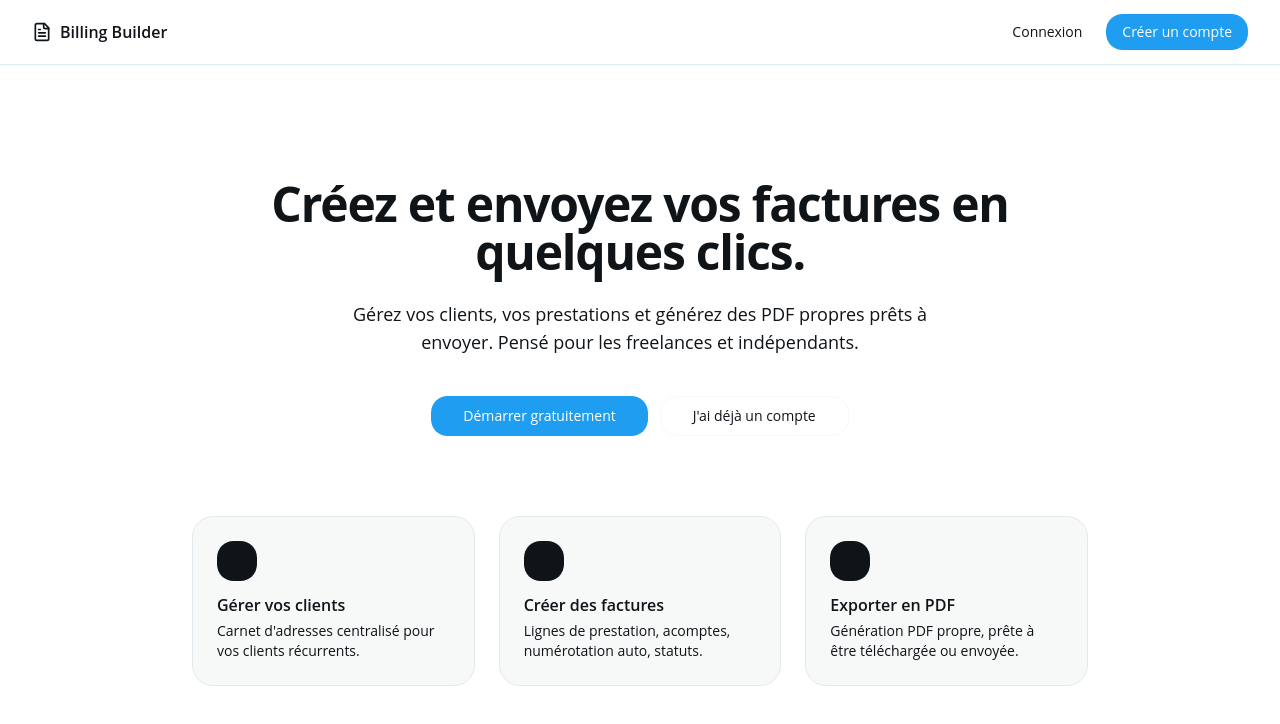
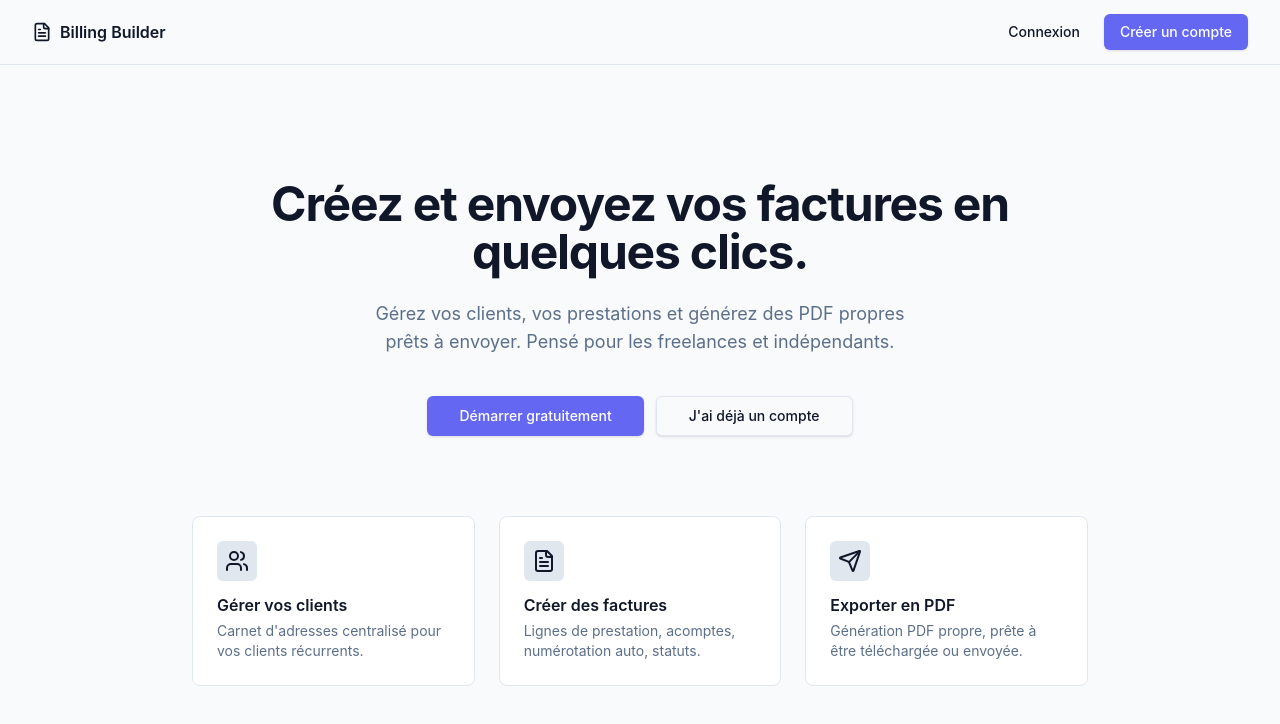
Before and after one commit to ronald-tchuekou/billing-builder, a Next.js app: page / in a window 1280 px wide. Shown: the top 724 px of the page. Built offline with nearby package versions, Linux system fonts and the light colour scheme; no server answers.

Commit message:
feat: Slate + Electric Indigo theme tokens with sidebar dark vars

```diff
--- a/src/app/globals.css
+++ b/src/app/globals.css
@@ -41,19 +41,20 @@
   --color-card: hsl(var(--card));
   --color-card-foreground: hsl(var(--card-foreground));
 
+  --color-sidebar-background: hsl(var(--sidebar-background));
+  --color-sidebar-foreground: hsl(var(--sidebar-foreground));
+  --color-sidebar-primary: hsl(var(--sidebar-primary));
+  --color-sidebar-primary-foreground: hsl(var(--sidebar-primary-foreground));
+  --color-sidebar-accent: hsl(var(--sidebar-accent));
+  --color-sidebar-accent-foreground: hsl(var(--sidebar-accent-foreground));
+  --color-sidebar-border: hsl(var(--sidebar-border));
+  --color-sidebar-ring: hsl(var(--sidebar-ring));
+
   --radius-lg: var(--radius);
   --radius-md: calc(var(--radius) - 2px);
   --radius-sm: calc(var(--radius) - 4px);
 }
 
-/*
-  The default border color has changed to `currentcolor` in Tailwind CSS v4,
-  so we've added these compatibility styles to make sure everything still
-  looks the same as it did with Tailwind CSS v3.
-
-  If we ever want to remove these styles, we need to add an explicit border
-  color utility to any element that depends on these defaults.
-*/
 @layer base {
   *,
   ::after,
@@ -62,55 +63,73 @@
   ::file-selector-button {
     border-color: var(--color-gray-200, currentcolor);
   }
-  body {
-    letter-spacing: var(--tracking-normal);
-  }
 }
 
 @layer base {
   :root {
-    --background: 0 0% 100%;
-    --foreground: 0 0% 3.9%;
+    /* Main palette — light */
+    --background: 210 40% 98%;
+    --foreground: 222 47% 11%;
     --card: 0 0% 100%;
-    --card-foreground: 0 0% 3.9%;
+    --card-foreground: 222 47% 11%;
     --popover: 0 0% 100%;
-    --popover-foreground: 0 0% 3.9%;
-    --primary: 0 0% 9%;
-    --primary-foreground: 0 0% 98%;
-    --secondary: 0 0% 96.1%;
-    --secondary-foreground: 0 0% 9%;
-    --muted: 0 0% 96.1%;
-    --muted-foreground: 0 0% 45.1%;
-    --accent: 0 0% 96.1%;
-    --accent-foreground: 0 0% 9%;
-    --destructive: 0 84.2% 60.2%;
+    --popover-foreground: 222 47% 11%;
+    --primary: 239 84% 67%;
+    --primary-foreground: 0 0% 100%;
+    --secondary: 214 32% 91%;
+    --secondary-foreground: 222 47% 11%;
+    --muted: 214 32% 91%;
+    --muted-foreground: 215 20% 45%;
+    --accent: 214 32% 91%;
+    --accent-foreground: 222 47% 11%;
+    --destructive: 0 84% 60%;
     --destructive-foreground: 0 0% 98%;
-    --border: 0 0% 89.8%;
-    --input: 0 0% 89.8%;
-    --ring: 0 0% 3.9%;
+    --border: 214 32% 91%;
+    --input: 214 32% 91%;
+    --ring: 239 84% 67%;
     --radius: 0.5rem;
+
+    /* Sidebar — always dark regardless of theme */
+    --sidebar-background: 222 47% 7%;
+    --sidebar-foreground: 214 32% 91%;
+    --sidebar-primary: 239 84% 67%;
+    --sidebar-primary-foreground: 0 0% 100%;
+    --sidebar-accent: 222 47% 13%;
+    --sidebar-accent-foreground: 214 32% 91%;
+    --sidebar-border: 222 47% 13%;
+    --sidebar-ring: 239 84% 67%;
   }
 
   .dark {
-    --background: 0 0% 3.9%;
-    --foreground: 0 0% 98%;
-    --card: 0 0% 3.9%;
-    --card-foreground: 0 0% 98%;
-    --popover: 0 0% 3.9%;
-    --popover-foreground: 0 0% 98%;
-    --primary: 0 0% 98%;
-    --primary-foreground: 0 0% 9%;
-    --secondary: 0 0% 14.9%;
-    --secondary-foreground: 0 0% 98%;
-    --muted: 0 0% 14.9%;
-    --muted-foreground: 0 0% 63.9%;
-    --accent: 0 0% 14.9%;
-    --accent-foreground: 0 0% 98%;
-    --destructive: 0 62.8% 30.6%;
+    --background: 222 47% 7%;
+    --foreground: 214 32% 91%;
+    --card: 222 47% 10%;
+    --card-foreground: 214 32% 91%;
+    --popover: 222 47% 10%;
+    --popover-foreground: 214 32% 91%;
+    --primary: 239 84% 67%;
+    --primary-foreground: 0 0% 100%;
+    --secondary: 222 47% 14%;
+    --secondary-foreground: 214 32% 91%;
+    --muted: 222 47% 14%;
+    --muted-foreground: 215 20% 55%;
+    --accent: 222 47% 14%;
+    --accent-foreground: 214 32% 91%;
+    --destructive: 0 63% 31%;
     --destructive-foreground: 0 0% 98%;
-    --border: 0 0% 14.9%;
-    --input: 0 0% 14.9%;
-    --ring: 0 0% 83.1%;
+    --border: 222 47% 14%;
+    --input: 222 47% 14%;
+    --ring: 239 84% 67%;
+
+    /* Sidebar dark — same dark palette */
+    --sidebar-background: 222 47% 5%;
+    --sidebar-foreground: 214 32% 85%;
+    --sidebar-primary: 239 84% 67%;
+    --sidebar-primary-foreground: 0 0% 100%;
+    --sidebar-accent: 222 47% 10%;
+    --sidebar-accent-foreground: 214 32% 85%;
+    --sidebar-border: 222 47% 10%;
+    --sidebar-ring: 239 84% 67%;
   }
 }
 
@@ -122,194 +141,3 @@
     @apply bg-background text-foreground;
   }
 }
-
-/*
-  ---break---
-*/
-
-@theme inline {
-  --font-sans: Open Sans, sans-serif;
-  --font-mono: Menlo, monospace;
-  --font-serif: Georgia, serif;
-  --radius: 1.3rem;
-  --tracking-tighter: calc(var(--tracking-normal) - 0.05em);
-  --tracking-tight: calc(var(--tracking-normal) - 0.025em);
-  --tracking-wide: calc(var(--tracking-normal) + 0.025em);
-  --tracking-wider: calc(var(--tracking-normal) + 0.05em);
-  --tracking-widest: calc(var(--tracking-normal) + 0.1em);
-  --tracking-normal: var(--tracking-normal);
-  --shadow-2xl: var(--shadow-2xl);
-  --shadow-xl: var(--shadow-xl);
-  --shadow-lg: var(--shadow-lg);
-  --shadow-md: var(--shadow-md);
-  --shadow: var(--shadow);
-  --shadow-sm: var(--shadow-sm);
-  --shadow-xs: var(--shadow-xs);
-  --shadow-2xs: var(--shadow-2xs);
-  --spacing: var(--spacing);
-  --letter-spacing: var(--letter-spacing);
-  --shadow-offset-y: var(--shadow-offset-y);
-  --shadow-offset-x: var(--shadow-offset-x);
-  --shadow-spread: var(--shadow-spread);
-  --shadow-blur: var(--shadow-blur);
-  --shadow-opacity: var(--shadow-opacity);
-  --color-shadow-color: var(--shadow-color);
-  --color-sidebar-ring: var(--sidebar-ring);
-  --color-sidebar-border: var(--sidebar-border);
-  --color-sidebar-accent-foreground: var(--sidebar-accent-foreground);
-  --color-sidebar-accent: var(--sidebar-accent);
-  --color-sidebar-primary-foreground: var(--sidebar-primary-foreground);
-  --color-sidebar-primary: var(--sidebar-primary);
-  --color-sidebar-foreground: var(--sidebar-foreground);
-  --color-sidebar: var(--sidebar);
-  --color-chart-5: var(--chart-5);
-  --color-chart-4: var(--chart-4);
-  --color-chart-3: var(--chart-3);
-  --color-chart-2: var(--chart-2);
-  --color-chart-1: var(--chart-1);
-  --color-ring: var(--ring);
-  --color-input: var(--input);
-  --color-border: var(--border);
-  --color-destructive-foreground: var(--destructive-foreground);
-  --color-destructive: var(--destructive);
-  --color-accent-foreground: var(--accent-foreground);
-  --color-accent: var(--accent);
-  --color-muted-foreground: var(--muted-foreground);
-  --color-muted: var(--muted);
-  --color-secondary-foreground: var(--secondary-foreground);
-  --color-secondary: var(--secondary);
-  --color-primary-foreground: var(--primary-foreground);
-  --color-primary: var(--primary);
-  --color-popover-foreground: var(--popover-foreground);
-  --color-popover: var(--popover);
-  --color-card-foreground: var(--card-foreground);
-  --color-card: var(--card);
-  --color-foreground: var(--foreground);
-  --color-background: var(--background);
-  --radius-sm: calc(var(--radius) * 0.6);
-  --radius-md: calc(var(--radius) * 0.8);
-  --radius-lg: var(--radius);
-  --radius-xl: calc(var(--radius) * 1.4);
-  --radius-2xl: calc(var(--radius) * 1.8);
-  --radius-3xl: calc(var(--radius) * 2.2);
-  --radius-4xl: calc(var(--radius) * 2.6);
-}
-
-/*
-  ---break---
-*/
-
-:root {
-  --background: oklch(1.0000 0 0);
-  --foreground: oklch(0.1884 0.0128 248.5103);
-  --card: oklch(0.9784 0.0011 197.1387);
-  --card-foreground: oklch(0.1884 0.0128 248.5103);
-  --popover: oklch(1.0000 0 0);
-  --popover-foreground: oklch(0.1884 0.0128 248.5103);
-  --primary: oklch(0.6723 0.1606 244.9955);
-  --primary-foreground: oklch(1.0000 0 0);
-  --secondary: oklch(0.1884 0.0128 248.5103);
-  --secondary-foreground: oklch(1.0000 0 0);
-  --muted: oklch(0.9222 0.0013 286.3737);
-  --muted-foreground: oklch(0.1884 0.0128 248.5103);
-  --accent: oklch(0.9392 0.0166 250.8453);
-  --accent-foreground: oklch(0.6723 0.1606 244.9955);
-  --destructive: oklch(0.6188 0.2376 25.7658);
-  --destructive-foreground: oklch(1.0000 0 0);
-  --border: oklch(0.9317 0.0118 231.6594);
-  --input: oklch(0.9809 0.0025 228.7836);
-  --ring: oklch(0.6818 0.1584 243.3540);
-  --chart-1: oklch(0.6723 0.1606 244.9955);
-  --chart-2: oklch(0.6907 0.1554 160.3454);
-  --chart-3: oklch(0.8214 0.1600 82.5337);
-  --chart-4: oklch(0.7064 0.1822 151.7125);
-  --chart-5: oklch(0.5919 0.2186 10.5826);
-  --radius: 1.3rem;
-  --sidebar: oklch(0.9784 0.0011 197.1387);
-  --sidebar-foreground: oklch(0.1884 0.0128 248.5103);
-  --sidebar-primary: oklch(0.6723 0.1606 244.9955);
-  --sidebar-primary-foreground: oklch(1.0000 0 0);
-  --sidebar-accent: oklch(0.9392 0.0166 250.8453);
-  --sidebar-accent-foreground: oklch(0.6723 0.1606 244.9955);
-  --sidebar-border: oklch(0.9271 0.0101 238.5177);
-  --sidebar-ring: oklch(0.6818 0.1584 243.3540);
-  --font-sans: Open Sans, sans-serif;
-  --font-serif: Georgia, serif;
-  --font-mono: Menlo, monospace;
-  --shadow-color: rgba(29,161,242,0.15);
-  --shadow-opacity: 0;
-  --shadow-blur: 0px;
-  --shadow-spread: 0px;
-  --shadow-offset-x: 0px;
-  --shadow-offset-y: 2px;
-  --letter-spacing: 0em;
-  --spacing: 0.25rem;
-  --shadow-2xs: 0px 2px 0px 0px hsl(202.8169 89.1213% 53.1373% / 0.00);
-  --shadow-xs: 0px 2px 0px 0px hsl(202.8169 89.1213% 53.1373% / 0.00);
-  --shadow-sm: 0px 2px 0px 0px hsl(202.8169 89.1213% 53.1373% / 0.00), 0px 1px 2px -1px hsl(202.8169 89.1213% 53.1373% / 0.00);
-  --shadow: 0px 2px 0px 0px hsl(202.8169 89.1213% 53.1373% / 0.00), 0px 1px 2px -1px hsl(202.8169 89.1213% 53.1373% / 0.00);
-  --shadow-md: 0px 2px 0px 0px hsl(202.8169 89.1213% 53.1373% / 0.00), 0px 2px 4px -1px hsl(202.8169 89.1213% 53.1373% / 0.00);
-  --shadow-lg: 0px 2px 0px 0px hsl(202.8169 89.1213% 53.1373% / 0.00), 0px 4px 6px -1px hsl(202.8169 89.1213% 53.1373% / 0.00);
-  --shadow-xl: 0px 2px 0px 0px hsl(202.8169 89.1213% 53.1373% / 0.00), 0px 8px 10px -1px hsl(202.8169 89.1213% 53.1373% / 0.00);
-  --shadow-2xl: 0px 2px 0px 0px hsl(202.8169 89.1213% 53.1373% / 0.00);
-  --tracking-normal: 0em;
-}
-
-/*
-  ---break---
-*/
-
-.dark {
-  --background: oklch(0 0 0);
-  --foreground: oklch(0.9328 0.0025 228.7857);
-  --card: oklch(0.2097 0.0080 274.5332);
-  --card-foreground: oklch(0.8853 0 0);
-  --popover: oklch(0 0 0);
-  --popover-foreground: oklch(0.9328 0.0025 228.7857);
-  --primary: oklch(0.6692 0.1607 245.0110);
-  --primary-foreground: oklch(1.0000 0 0);
-  --secondary: oklch(0.9622 0.0035 219.5331);
-  --secondary-foreground: oklch(0.1884 0.0128 248.5103);
-  --muted: oklch(0.2090 0 0);
-  --muted-foreground: oklch(0.5637 0.0078 247.9662);
-  --accent: oklch(0.1928 0.0331 242.5459);
-  --accent-foreground: oklch(0.6692 0.1607 245.0110);
-  --destructive: oklch(0.6188 0.2376 25.7658);
-  --destructive-foreground: oklch(1.0000 0 0);
-  --border: oklch(0.2674 0.0047 248.0045);
-  --input: oklch(0.3020 0.0288 244.8244);
-  --ring: oklch(0.6818 0.1584 243.3540);
-  --chart-1: oklch(0.6723 0.1606 244.9955);
-  --chart-2: oklch(0.6907 0.1554 160.3454);
-  --chart-3: oklch(0.8214 0.1600 82.5337);
-  --chart-4: oklch(0.7064 0.1822 151.7125);
-  --chart-5: oklch(0.5919 0.2186 10.5826);
-  --radius: 1.3rem;
-  --sidebar: oklch(0.2097 0.0080 274.5332);
-  --sidebar-foreground: oklch(0.8853 0 0);
-  --sidebar-primary: oklch(0.6818 0.1584 243.3540);
-  --sidebar-primary-foreground: oklch(1.0000 0 0);
-  --sidebar-accent: oklch(0.1928 0.0331 242.5459);
-  --sidebar-accent-foreground: oklch(0.6692 0.1607 245.0110);
-  --sidebar-border: oklch(0.3795 0.0220 240.5943);
-  --sidebar-ring: oklch(0.6818 0.1584 243.3540);
-  --font-sans: Open Sans, sans-serif;
-  --font-serif: Georgia, serif;
-  --font-mono: Menlo, monospace;
-  --shadow-color: rgba(29,161,242,0.25);
-  --shadow-opacity: 0;
-  --shadow-blur: 0px;
-  --shadow-spread: 0px;
-  --shadow-offset-x: 0px;
-  --shadow-offset-y: 2px;
-  --letter-spacing: 0em;
-  --spacing: 0.25rem;
-  --shadow-2xs: 0px 2px 0px 0px hsl(202.8169 89.1213% 53.1373% / 0.00);
-  --shadow-xs: 0px 2px 0px 0px hsl(202.8169 89.1213% 53.1373% / 0.00);
-  --shadow-sm: 0px 2px 0px 0px hsl(202.8169 89.1213% 53.1373% / 0.00), 0px 1px 2px -1px hsl(202.8169 89.1213% 53.1373% / 0.00);
-  --shadow: 0px 2px 0px 0px hsl(202.8169 89.1213% 53.1373% / 0.00), 0px 1px 2px -1px hsl(202.8169 89.1213% 53.1373% / 0.00);
-  --shadow-md: 0px 2px 0px 0px hsl(202.8169 89.1213% 53.1373% / 0.00), 0px 2px 4px -1px hsl(202.8169 89.1213% 53.1373% / 0.00);
-  --shadow-lg: 0px 2px 0px 0px hsl(202.8169 89.1213% 53.1373% / 0.00), 0px 4px 6px -1px hsl(202.8169 89.1213% 53.1373% / 0.00);
-  --shadow-xl: 0px 2px 0px 0px hsl(202.8169 89.1213% 53.1373% / 0.00), 0px 8px 10px -1px hsl(202.8169 89.1213% 53.1373% / 0.00);
-  --shadow-2xl: 0px 2px 0px 0px hsl(202.8169 89.1213% 53.1373% / 0.00);
-}
```
